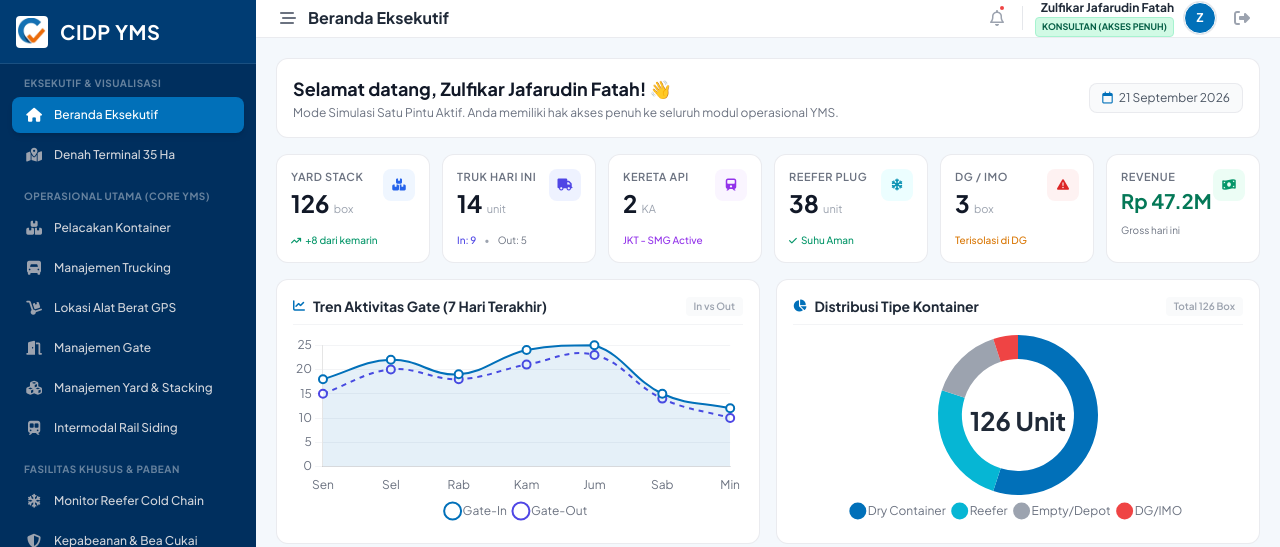
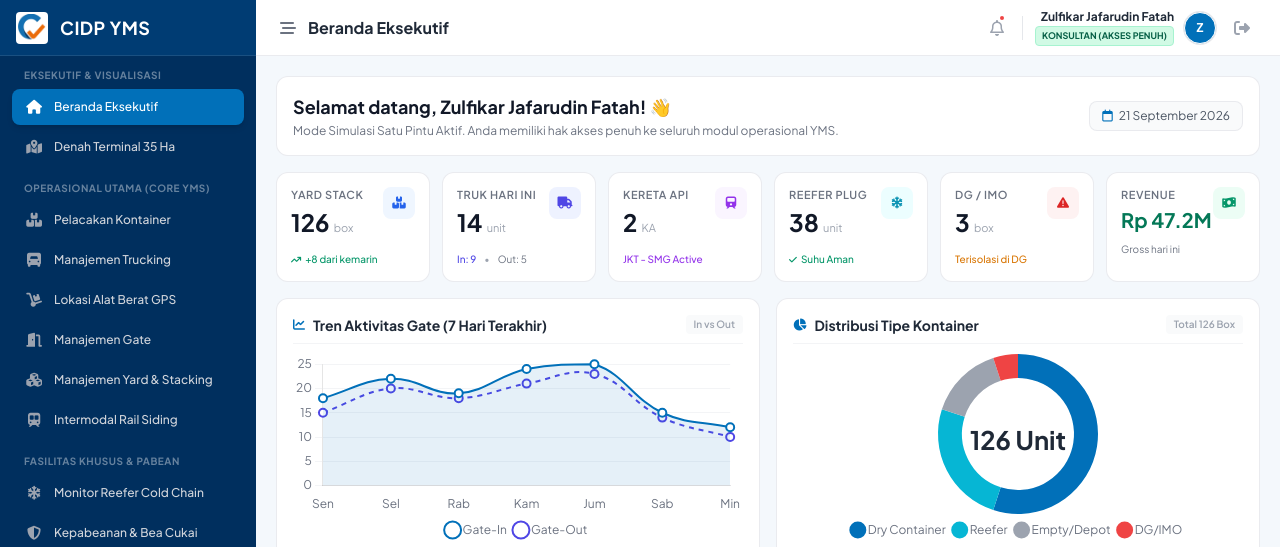
Before and after one commit to zulfikar1604/Conclusion_Intermodal_Dry_Port, a PHP site: page /dashboard.php in a window 1280 px wide. Shown: the top 547 px of the page. Run offline with PHP 8.4, Linux system fonts and the light colour scheme; a user stored in the database is signed in; some libraries are stand-ins or nearby versions.

Commit message:
fix(ui): selaraskan tinggi container logo sidebar dan top navbar (h-14 / 56px) agar garis horizontal presisi sejajar

```diff
--- a/dashboard.php
+++ b/dashboard.php
@@ -132,10 +132,10 @@ $tanggal_sekarang = date('j') . ' ' . $bulan[(int)date('n')] . ' ' . date('Y');
 
     <!-- Sidebar -->
     <aside id="sidebar" class="bg-cdp-dark text-white flex-shrink-0 z-20 h-full overflow-y-auto sidebar-transition w-64 absolute md:relative transform -translate-x-full md:translate-x-0 transition-transform duration-300 ease-in-out">
-        <!-- Logo -->
-        <div class="h-16 flex items-center px-4 border-b border-white/10 bg-cdp-navy/50">
+        <!-- Logo (Height aligned with top header: h-14 / 56px) -->
+        <div class="h-14 flex items-center px-4 border-b border-white/10 bg-cdp-navy/50">
             <img src="assets/img/logo.png" alt="Logo" class="w-8 h-8 object-contain mr-3 bg-white rounded p-0.5" onerror="this.src='https://via.placeholder.com/32?text=C'">
-            <span class="text-xl font-bold tracking-wide logo-text whitespace-nowrap">CIDP YMS</span>
+            <span class="text-lg font-bold tracking-wide logo-text whitespace-nowrap">CIDP YMS</span>
         </div>
 
         <!-- Navigation: 4 Kluster Divisi Operasional -->
@@ -168,9 +168,8 @@ $tanggal_sekarang = date('j') . ' ' . $bulan[(int)date('n')] . ' ' . date('Y');
         <!-- Overlay for mobile sidebar -->
         <div id="sidebarOverlay" class="fixed inset-0 bg-gray-900/50 z-10 hidden md:hidden transition-opacity" onclick="toggleSidebar()"></div>
 
-        <!-- Top Header -->
-        <!-- Top Header (Compact & Crisp) -->
-        <header class="h-13 bg-white border-b border-gray-200/80 flex items-center justify-between px-4 lg:px-6 z-10 flex-shrink-0">
+        <!-- Top Header (Aligned with sidebar logo: h-14 / 56px) -->
+        <header class="h-14 bg-white border-b border-gray-200/80 flex items-center justify-between px-4 lg:px-6 z-10 flex-shrink-0">
             <!-- Left: Toggle & Page Title -->
             <div class="flex items-center">
                 <!-- Mobile Toggle -->
```
